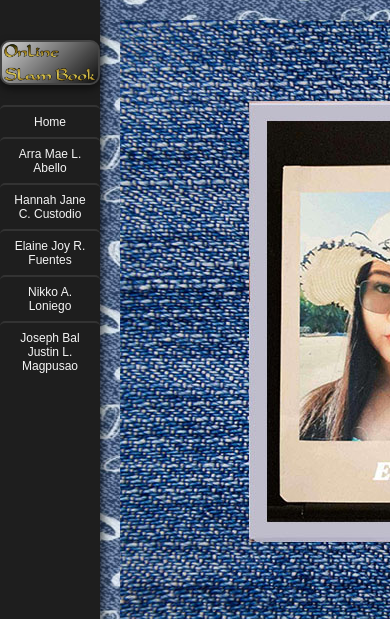
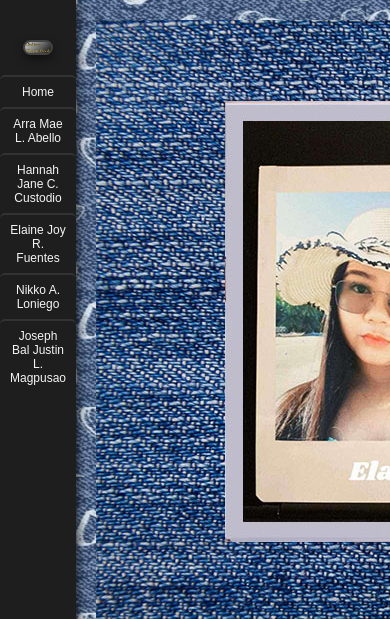
Before and after one commit to Maltesersss/ITE_project, a PHP site: page /ela.html.html in a window 390 px wide; the page is wider, and only the part inside the window is pictured. Shown: the top 619 px of that part. Run offline with PHP 8.4, Linux system fonts and the light colour scheme.

Commit message:
Update style.css

```diff
--- a/style.css
+++ b/style.css
@@ -33,9 +33,11 @@
 }
 
 .menu img {
-    width: 180px;
+    width: 70%; /* Make the logo responsive */
+    max-width: 180px; /* Limit the maximum width */
+    height: auto; /* Maintain aspect ratio */
     border-radius: 10px;
-    margin: 0 auto 20px;
+    margin: 0 auto 20px; /* Center and add margin */
     border: 2px solid #444;
     background: linear-gradient(135deg, rgba(255, 255, 255, 0.8), rgba(0, 0, 0, 0.5));
     box-shadow: 0 4px 8px rgba(0, 0, 0, 0.5);
@@ -74,8 +76,9 @@
 }
 
 .profile-img {
-    width: 100%;
-    max-width: 600px;
+    width: 100%; /* Make profile image responsive */
+    max-width: 600px; /* Limit the maximum width */
+    height: auto; /* Maintain aspect ratio */
     transition: transform 0.3s ease;
     border-radius: 10px;
     border: 5px solid #333;
@@ -120,7 +123,12 @@
     }
 
     .menu img {
-        width: 150px;
+        width: 60%; /* Adjust width for medium devices */
+        max-width: 150px;
+    }
+
+    .profile-img {
+        max-width: 500px; /* Adjust max width for medium devices */
     }
 
     h1 {
@@ -151,7 +159,12 @@
     }
 
     .menu img {
-        width: 120px;
+        width: 50%; /* Adjust width for smaller devices */
+        max-width: 120px;
+    }
+
+    .profile-img {
+        max-width: 400px; /* Adjust max width for smaller devices */
     }
 
     h1 {
@@ -170,7 +183,12 @@
     }
 
     .menu img {
-        width: 100px;
+        width: 40%; /* Adjust width for very small devices */
+        max-width: 100px;
+    }
+
+    .profile-img {
+        max-width: 300px; /* Adjust max width for very small devices */
     }
 
     h1 {
```
